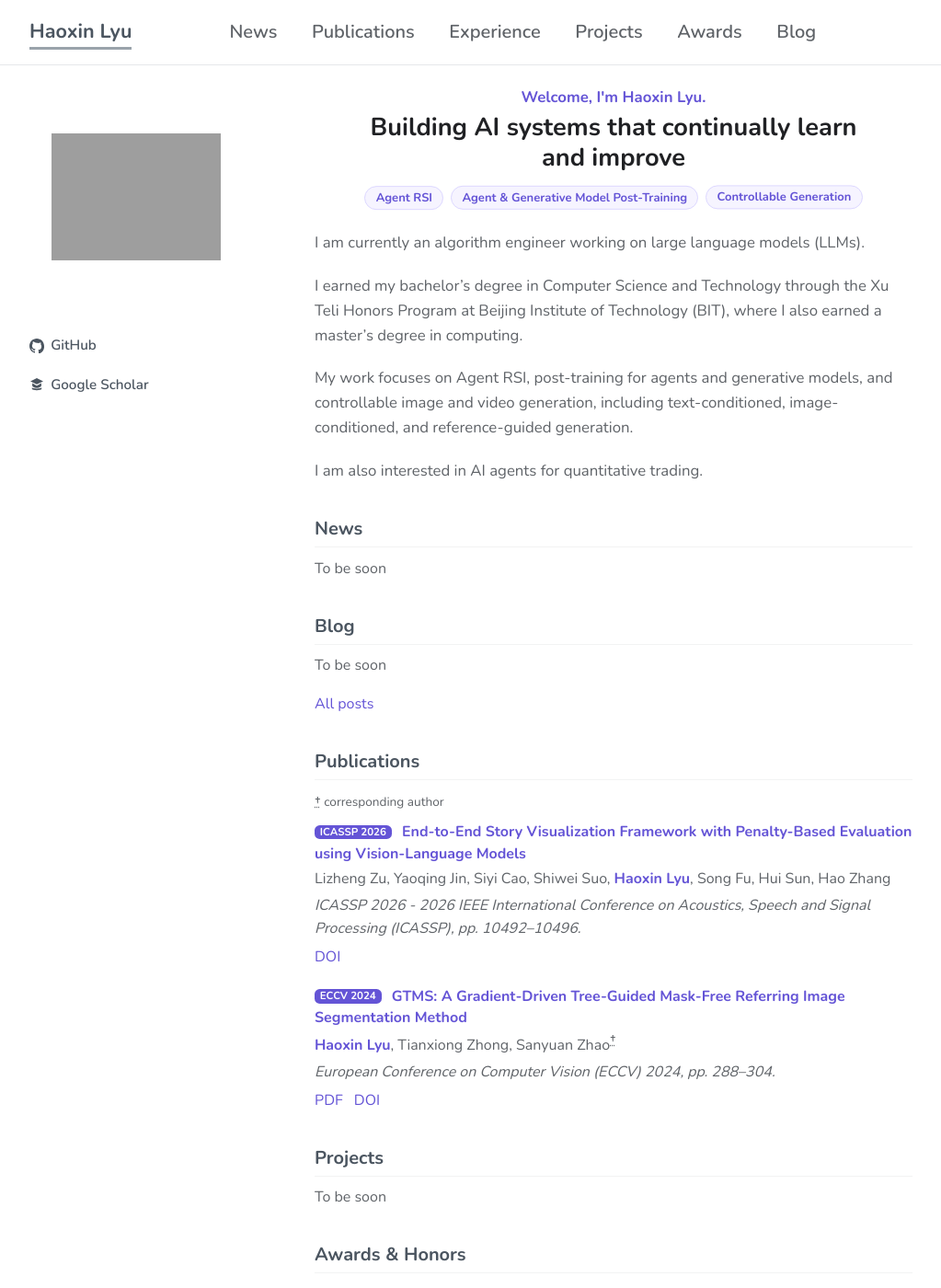
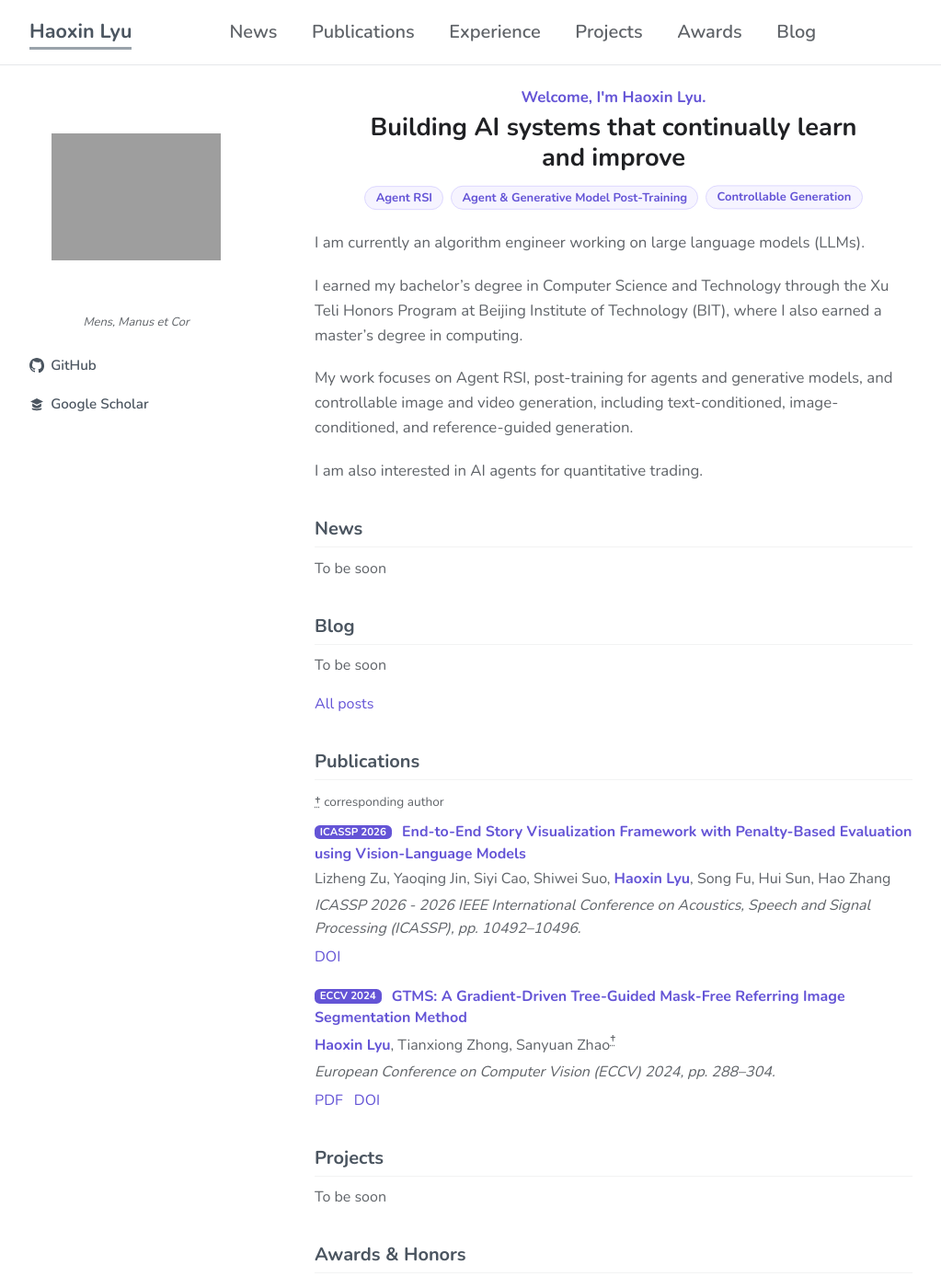
Before and after one commit to eternalld/eternalld.github.io, a Jekyll site: the page built from index.md, in a window 1280 px wide and 1400 px high. Shown: the whole window at 92% size, without its empty margins (128-1151 px from the left). Built offline with Jekyll 4.4.1, drawn with Linux system fonts in a browser that asks for light colours; comment, search, counter and statistics services are not loaded; grey boxes are pictures that could not be loaded.

Commit message:
Place the Latin motto under the portrait.
Show Mens, Manus et Cor as a centered caption on the shared sidebar, before the visit count.

Co-authored-by: Eternal_LD <eternalld@users.noreply.github.com>

```diff
--- a/_layouts/homepage.html
+++ b/_layouts/homepage.html
@@ -39,6 +39,7 @@
       <header>
         {% if site.avatar %}
         <a class="image avatar"><img src="{{ site.avatar }}" alt="Haoxin Lyu" width="1024" height="1365"></a>
+        <p class="avatar-motto" lang="la">Mens, Manus et Cor</p>
         {% endif %}
         {% if site.position %}
         <position>{{ site.position }}</position>
--- a/_sass/minimal-light.scss
+++ b/_sass/minimal-light.scss
@@ -278,7 +278,7 @@ footer {
     display: block;
     width: 11.5rem;
     max-width: 100%;
-    margin: 0 auto 1rem;
+    margin: 0 auto 0;
     border-radius: 0;
     line-height: 0;
 
@@ -302,6 +302,19 @@ footer {
 #header .image.avatar {
   margin: 0 0 1em 0;
   width: 8em;
+}
+
+.avatar-motto {
+  margin: 0.35rem 0 0;
+  color: #5f6368;
+  font-size: 13px;
+  font-style: italic;
+  line-height: 1.35;
+  text-align: center;
+
+  @include dark {
+    color: #dadbdf;
+  }
 }
 
 // ---------------------------------------------------------------------------
```
Also changed, not shown: tests/integration/built-site.test.mjs (+7 -0 lines), tests/motto.test.mjs (added, +19 -0 lines).
